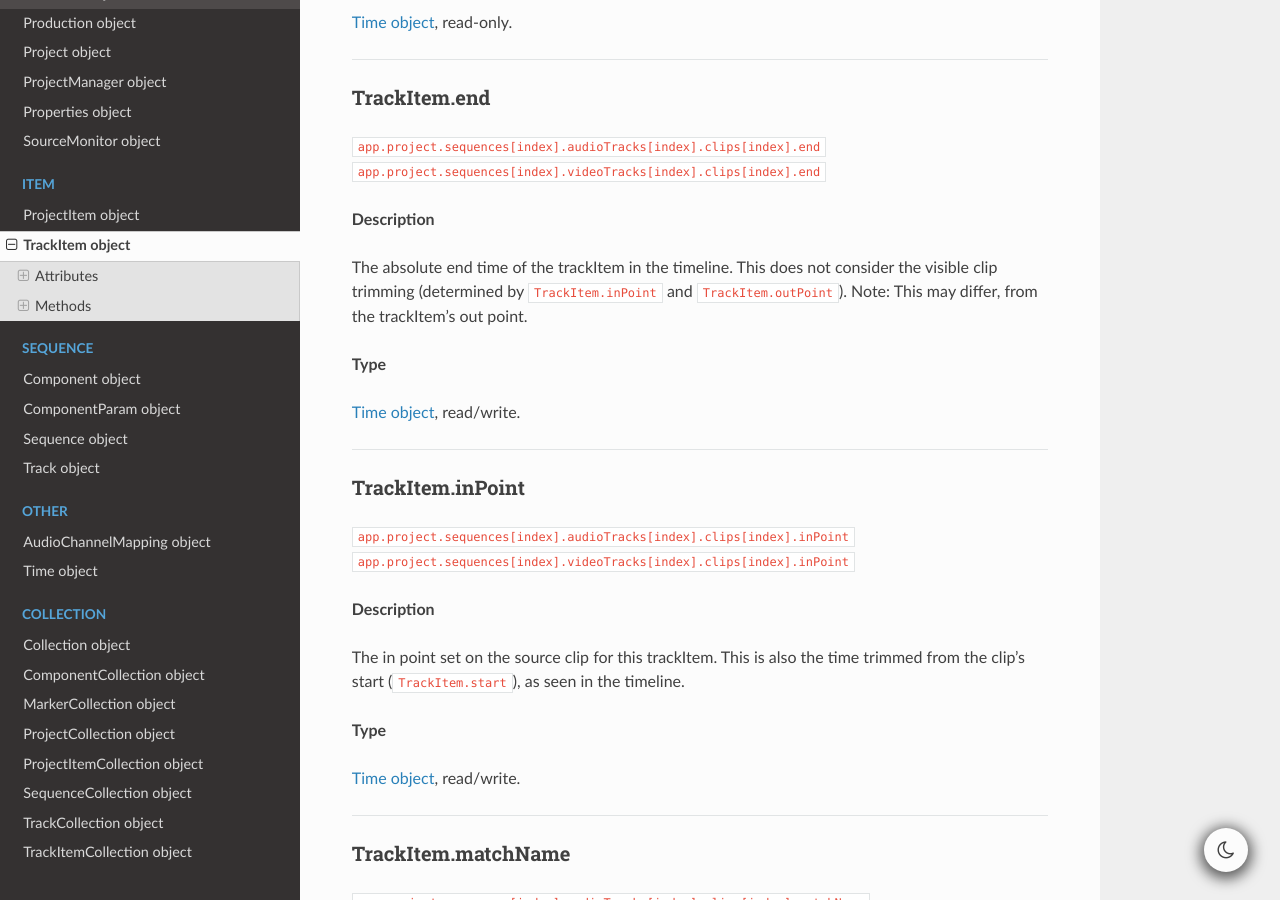
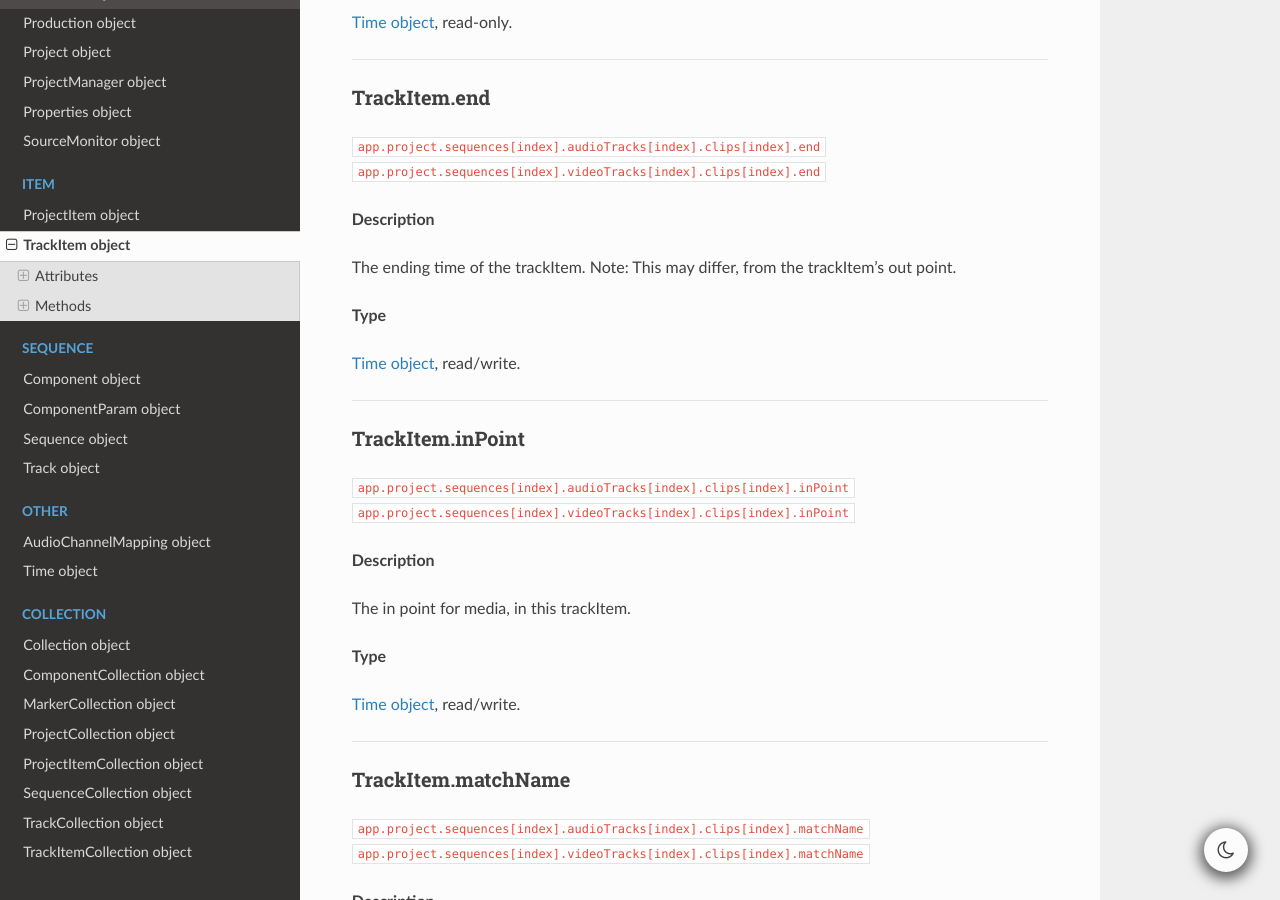
Before and after one commit to docsforadobe/premiere-scripting-guide, a Sphinx documentation site: the page built from docs/item/trackitem.rst, in a window 1280 px wide and 900 px high, scrolled down 1033 px. Built offline with Sphinx 7.4.7 and the Read the Docs theme 2.0.0, drawn with Linux system fonts in a browser that asks for light colours; some of the changed text lies outside the part shown.

Commit message:
Revert "Update trackitem.rst"
This reverts commit 0f8d42be574937a85fedb6cf37e11abdd569cfb4.

Revert "Update trackitem.rst"

This reverts commit a2d772f3f93dd4bdd2971673b3114a0cc0bfdd9b.

Revert "Update trackitem.rst"

This reverts commit 7be3abed435d5b28b5c6c0b726f1cbb89d0a48f2.

```diff
--- a/docs/item/trackitem.rst
+++ b/docs/item/trackitem.rst
@@ -56,7 +56,7 @@ TrackItem.end
 
 **Description**
 
-The absolute end time of the trackItem in the timeline. This does not consider the visible clip trimming (determined by ``TrackItem.inPoint`` and ``TrackItem.outPoint``). Note: This may differ, from the trackItem's out point.
+The ending time of the trackItem. Note: This may differ, from the trackItem's out point.
 
 **Type**
 
@@ -72,7 +72,7 @@ TrackItem.inPoint
 
 **Description**
 
-The in point set on the source clip for this trackItem. This is also the time trimmed from the clip's start (``TrackItem.start``), as seen in the timeline.
+The in point for media, in this trackItem.
 
 **Type**
 
@@ -152,7 +152,7 @@ TrackItem.outPoint
 
 **Description**
 
-The out point set on the source clip for this trackItem. This affects the time trimmed from the clip's end (``TrackItem.end``), as seen in the timeline.
+The out point for media, in this trackItem.
 
 **Type**
 
@@ -184,7 +184,7 @@ TrackItem.start
 
 **Description**
 
-The absolute start time of the trackItem in the timeline. This does not consider the visible clip trimming (determined by ``TrackItem.inPoint`` and ``TrackItem.outPoint``). Note: This may differ, from the trackItem's in point.
+The starting time of the trackItem. Note: This may differ, from the trackItem's in point.
 
 **Type**
 
```
